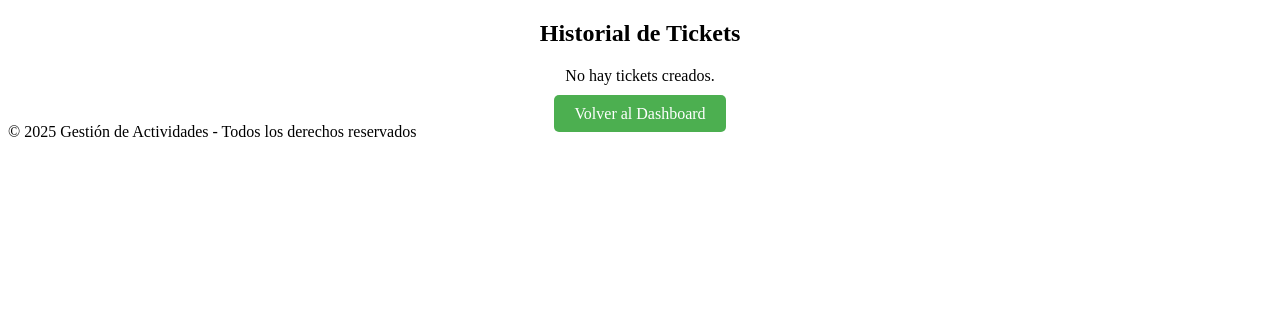
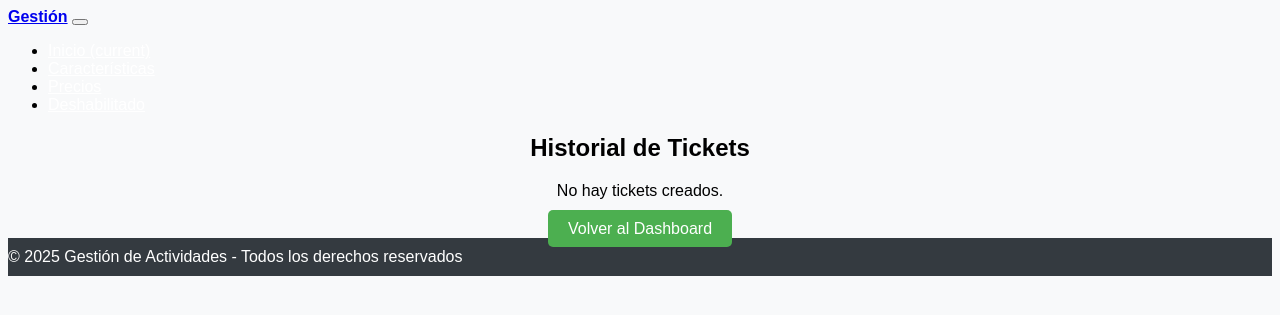
Before and after one commit to CapiLez/Proyecto_Acuerdos_Inst, a Django app: page /gestion/historial/ in a window 1280 px wide. Shown: the top 315 px of the page. Run offline with Django 5.2, Linux system fonts and the light colour scheme; the visitor is signed in with stand-in values (Sample User, id 1); data that the repository does not hold is empty.

Commit message:
Cambios en css

```diff
--- a/gestion/static/css/custom.css
+++ b/gestion/static/css/custom.css
@@ -0,0 +1,26 @@
+body {
+    font-family: Arial, sans-serif;
+    background-color: #f8f9fa;
+}
+
+.navbar-brand {
+    font-weight: bold;
+}
+
+.nav-link {
+    color: #ffffff !important;
+}
+
+.nav-link:hover {
+    color: #cccccc !important;
+}
+
+.footer {
+    background-color: #343a40;
+    color: #ffffff;
+    padding: 10px 0;
+}
+
+.container {
+    margin-top: 20px;
+}
--- a/gestion/templates/base.html
+++ b/gestion/templates/base.html
@@ -11,7 +11,26 @@
 </head>
 <body>
     <nav class="navbar navbar-expand-lg navbar-dark bg-dark">
-
+        <a class="navbar-brand" href="#">Gestión</a>
+        <button class="navbar-toggler" type="button" data-toggle="collapse" data-target="#navbarNav" aria-controls="navbarNav" aria-expanded="false" aria-label="Toggle navigation">
+            <span class="navbar-toggler-icon"></span>
+        </button>
+        <div class="collapse navbar-collapse" id="navbarNav">
+            <ul class="navbar-nav">
+                <li class="nav-item active">
+                    <a class="nav-link" href="#">Inicio <span class="sr-only">(current)</span></a>
+                </li>
+                <li class="nav-item">
+                    <a class="nav-link" href="#">Características</a>
+                </li>
+                <li class="nav-item">
+                    <a class="nav-link" href="#">Precios</a>
+                </li>
+                <li class="nav-item">
+                    <a class="nav-link disabled" href="#" tabindex="-1" aria-disabled="true">Deshabilitado</a>
+                </li>
+            </ul>
+        </div>
     </nav>
 
     <div class="container mt-4">
```
